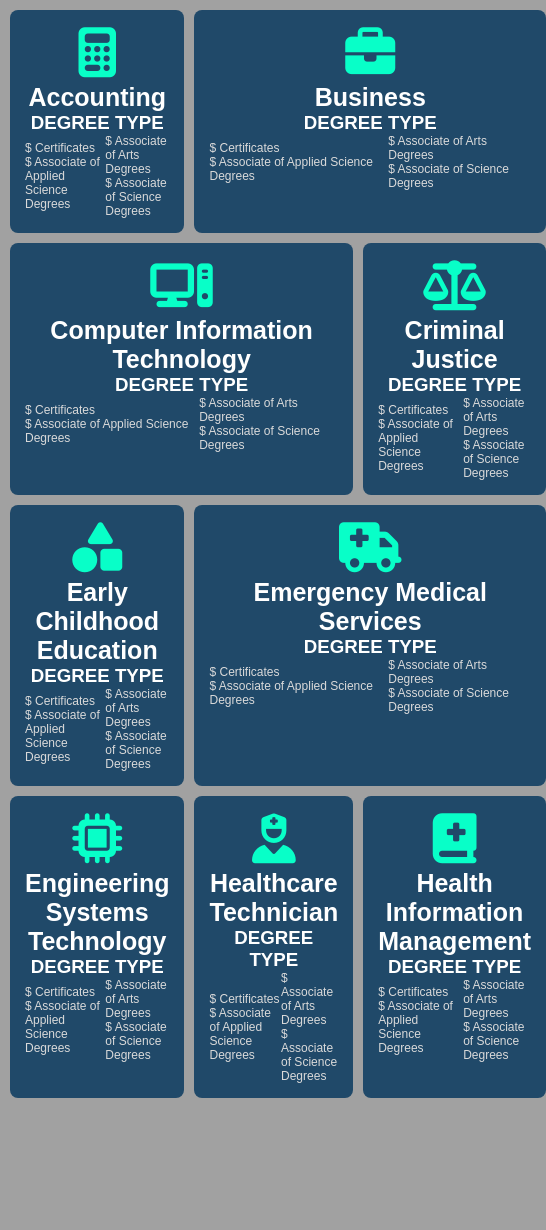
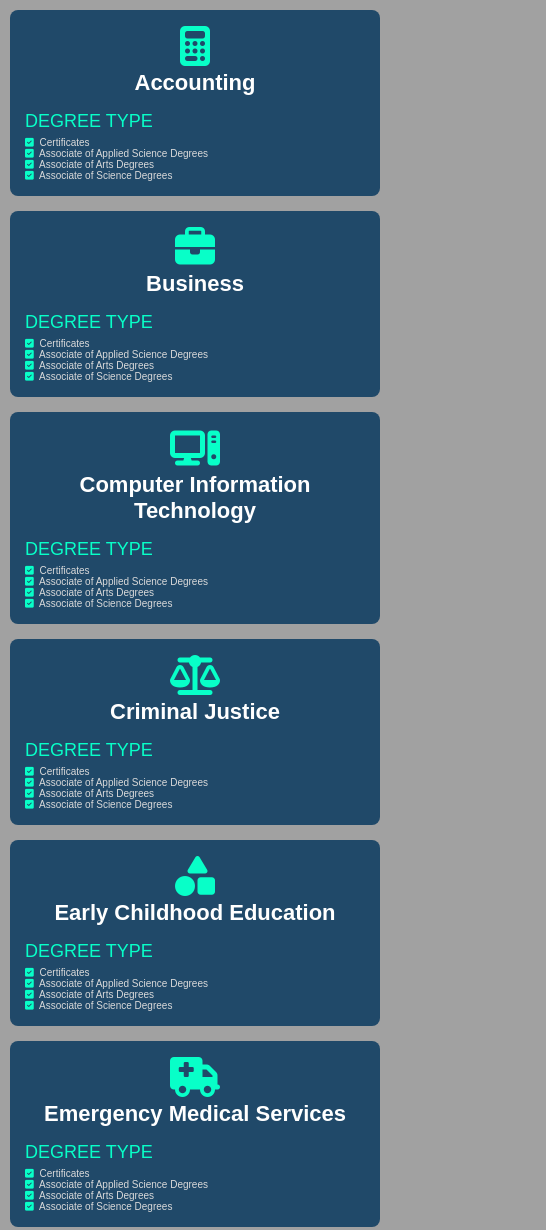
Before and after one commit to Yousef-in/clint-4, a plain HTML site: page index.html in a window 390 px wide. Shown: the top 1230 px of the page, 546 px wide, since content can reach past the window. Before the commit the page ends 1098 px from the top, so only its background shows below. Drawn offline with Linux system fonts and the light colour scheme; a web font is replaced by a local one.

Commit message:
completd

```diff
--- a/index.html
+++ b/index.html
@@ -22,12 +22,12 @@
         <h3>DEGREE TYPE</h3>
         <div class="degree-type">
           <div>
-            <div><span>$</span> Certificates </div>
-            <div><span>$</span> Associate of Applied Science Degrees </div>
+            <div><span><i class="fa-solid fa-square-check"></i></span> Certificates </div>
+            <div><span><i class="fa-solid fa-square-check"></i></span> Associate of Applied Science Degrees </div>
           </div>
           <div>
-            <div><span>$</span> Associate of Arts Degrees </div>
-            <div><span>$</span> Associate of Science Degrees </div>
+            <div><span><i class="fa-solid fa-square-check"></i></span> Associate of Arts Degrees </div>
+            <div><span><i class="fa-solid fa-square-check"></i></span> Associate of Science Degrees </div>
           </div>
         </div>
       </div>
@@ -39,12 +39,12 @@
         <h3>DEGREE TYPE</h3>
         <div class="degree-type">
           <div>
-            <div><span>$</span> Certificates </div>
-            <div><span>$</span> Associate of Applied Science Degrees </div>
+            <div><span><i class="fa-solid fa-square-check"></i></span> Certificates </div>
+            <div><span><i class="fa-solid fa-square-check"></i></span> Associate of Applied Science Degrees </div>
           </div>
           <div>
-            <div><span>$</span> Associate of Arts Degrees </div>
-            <div><span>$</span> Associate of Science Degrees </div>
+            <div><span><i class="fa-solid fa-square-check"></i></span> Associate of Arts Degrees </div>
+            <div><span><i class="fa-solid fa-square-check"></i></span> Associate of Science Degrees </div>
           </div>
         </div>
       </div>
@@ -56,12 +56,12 @@
         <h3>DEGREE TYPE</h3>
         <div class="degree-type">
           <div>
-            <div><span>$</span> Certificates </div>
-            <div><span>$</span> Associate of Applied Science Degrees </div>
+            <div><span><i class="fa-solid fa-square-check"></i></span> Certificates </div>
+            <div><span><i class="fa-solid fa-square-check"></i></span> Associate of Applied Science Degrees </div>
           </div>
           <div>
-            <div><span>$</span> Associate of Arts Degrees </div>
-            <div><span>$</span> Associate of Science Degrees </div>
+            <div><span><i class="fa-solid fa-square-check"></i></span> Associate of Arts Degrees </div>
+            <div><span><i class="fa-solid fa-square-check"></i></span> Associate of Science Degrees </div>
           </div>
         </div>
       </div>
@@ -73,12 +73,12 @@
         <h3>DEGREE TYPE</h3>
         <div class="degree-type">
           <div>
-            <div><span>$</span> Certificates </div>
-            <div><span>$</span> Associate of Applied Science Degrees </div>
+            <div><span><i class="fa-solid fa-square-check"></i></span> Certificates </div>
+            <div><span><i class="fa-solid fa-square-check"></i></span> Associate of Applied Science Degrees </div>
           </div>
           <div>
-            <div><span>$</span> Associate of Arts Degrees </div>
-            <div><span>$</span> Associate of Science Degrees </div>
+            <div><span><i class="fa-solid fa-square-check"></i></span> Associate of Arts Degrees </div>
+            <div><span><i class="fa-solid fa-square-check"></i></span> Associate of Science Degrees </div>
           </div>
         </div>
       </div>
@@ -90,12 +90,12 @@
         <h3>DEGREE TYPE</h3>
         <div class="degree-type">
           <div>
-            <div><span>$</span> Certificates </div>
-            <div><span>$</span> Associate of Applied Science Degrees </div>
+            <div><span><i class="fa-solid fa-square-check"></i></span> Certificates </div>
+            <div><span><i class="fa-solid fa-square-check"></i></span> Associate of Applied Science Degrees </div>
           </div>
           <div>
-            <div><span>$</span> Associate of Arts Degrees </div>
-            <div><span>$</span> Associate of Science Degrees </div>
+            <div><span><i class="fa-solid fa-square-check"></i></span> Associate of Arts Degrees </div>
+            <div><span><i class="fa-solid fa-square-check"></i></span> Associate of Science Degrees </div>
           </div>
         </div>
       </div>
@@ -107,12 +107,12 @@
         <h3>DEGREE TYPE</h3>
         <div class="degree-type">
           <div>
-            <div><span>$</span> Certificates </div>
-            <div><span>$</span> Associate of Applied Science Degrees </div>
+            <div><span><i class="fa-solid fa-square-check"></i></span> Certificates </div>
+            <div><span><i class="fa-solid fa-square-check"></i></span> Associate of Applied Science Degrees </div>
           </div>
           <div>
-            <div><span>$</span> Associate of Arts Degrees </div>
-            <div><span>$</span> Associate of Science Degrees </div>
+            <div><span><i class="fa-solid fa-square-check"></i></span> Associate of Arts Degrees </div>
+            <div><span><i class="fa-solid fa-square-check"></i></span> Associate of Science Degrees </div>
           </div>
         </div>
       </div>
@@ -124,12 +124,12 @@
         <h3>DEGREE TYPE</h3>
         <div class="degree-type">
           <div>
-            <div><span>$</span> Certificates </div>
-            <div><span>$</span> Associate of Applied Science Degrees </div>
+            <div><span><i class="fa-solid fa-square-check"></i></span> Certificates </div>
+            <div><span><i class="fa-solid fa-square-check"></i></span> Associate of Applied Science Degrees </div>
           </div>
           <div>
-            <div><span>$</span> Associate of Arts Degrees </div>
-            <div><span>$</span> Associate of Science Degrees </div>
+            <div><span><i class="fa-solid fa-square-check"></i></span> Associate of Arts Degrees </div>
+            <div><span><i class="fa-solid fa-square-check"></i></span> Associate of Science Degrees </div>
           </div>
         </div>
       </div>
@@ -141,12 +141,12 @@
         <h3>DEGREE TYPE</h3>
         <div class="degree-type">
           <div>
-            <div><span>$</span> Certificates </div>
-            <div><span>$</span> Associate of Applied Science Degrees </div>
+            <div><span><i class="fa-solid fa-square-check"></i></span> Certificates </div>
+            <div><span><i class="fa-solid fa-square-check"></i></span> Associate of Applied Science Degrees </div>
           </div>
           <div>
-            <div><span>$</span> Associate of Arts Degrees </div>
-            <div><span>$</span> Associate of Science Degrees </div>
+            <div><span><i class="fa-solid fa-square-check"></i></span> Associate of Arts Degrees </div>
+            <div><span><i class="fa-solid fa-square-check"></i></span> Associate of Science Degrees </div>
           </div>
         </div>
       </div>
@@ -158,12 +158,12 @@
         <h3>DEGREE TYPE</h3>
         <div class="degree-type">
           <div>
-            <div><span>$</span> Certificates </div>
-            <div><span>$</span> Associate of Applied Science Degrees </div>
+            <div><span><i class="fa-solid fa-square-check"></i></span> Certificates </div>
+            <div><span><i class="fa-solid fa-square-check"></i></span> Associate of Applied Science Degrees </div>
           </div>
           <div>
-            <div><span>$</span> Associate of Arts Degrees </div>
-            <div><span>$</span> Associate of Science Degrees </div>
+            <div><span><i class="fa-solid fa-square-check"></i></span> Associate of Arts Degrees </div>
+            <div><span><i class="fa-solid fa-square-check"></i></span> Associate of Science Degrees </div>
           </div>
         </div>
       </div>
--- a/style.css
+++ b/style.css
@@ -10,10 +10,9 @@ body {
 }
 .container {
   display: grid;
-  height: 100vh;
   padding: 10px;
   grid-template-columns: repeat(3, 1fr);
-  gap: 10px;
+  gap: 15px;
 }
 a {
   display: block;
@@ -27,6 +26,8 @@ a:focus {
   border-radius: 8px;
 }
 .container a {
+  display: grid;
+  align-items:flex-end;
   color: #fff;
   text-decoration: none;
 }
@@ -34,6 +35,28 @@ a:focus {
   display: block;
   font-size: 50px;
   color: #08ffc8;
+}
+a{
+  position: relative;
+  overflow: hidden;
+  transition: .3s;
+}
+a::after{
+  content: "";
+  position: absolute;
+  top: 0;
+  left: 50%;
+  transform: translateX(-50%);
+  width: 0%;
+  height: 4px;
+  background-color: #08ffc8;
+  transition: .3s;
+}
+.specialty:hover::after{
+  width: 100%;
+}
+.specialty:hover {
+  transform: translateY(-4px);
 }
 .specialty h2 {
   font-size: 25px;
@@ -44,16 +67,21 @@ a:focus {
   justify-content: space-between;
   align-items: center;
 }
-.specialty h4 {
+.specialty h3 {
   margin-top: 15px;
   margin-bottom: 5px;
   text-align: left;
   color: #08ffc8;
+  font-weight: 500;
 }
 .degree-type div {
   font-size: 12px;
   text-align: left;
   color: #dadada;
+}
+.degree-type div span{
+  color: #08ffc8;
+  margin-right: 3px;
 }
 .business {
   grid-column-start: 2;
@@ -67,3 +95,55 @@ a:focus {
   grid-column-start: 2;
   grid-column-end: 4;
 }
+@media screen and (max-width: 1180px){
+  .container{
+    grid-template-columns:repeat(2,1fr);
+  }
+  .business {
+    grid-column-start: 2;
+    grid-column-end: 2;
+  }
+  .co-in-te {
+    grid-column-start: 1;
+    grid-column-end: 3;
+  }
+  .em-me-se {
+    grid-column-start: 1;
+    grid-column-end: 2;
+  }
+}
+@media screen and (max-width: 800px){
+  .icon{
+    font-size: 40px;
+  }
+  .specialty h2{
+    font-size: 22px;
+  }
+  .specialty h3{
+    font-size: 18px;
+  }
+  .degree-type{
+    flex-direction: column;
+    align-items: flex-start;
+  }
+  .degree-type div{
+    font-size: 10px;
+  }
+}
+@media screen and (max-width: 480px){
+  .container{
+    grid-template-columns:1fr;
+  }
+  .business {
+    grid-column-start: auto;
+    grid-column-end: auto;
+  }
+  .co-in-te {
+    grid-column-start: auto;
+    grid-column-end: auto;
+  }
+  .em-me-se {
+    grid-column-start: auto;
+    grid-column-end: auto;
+  }
+}
```
